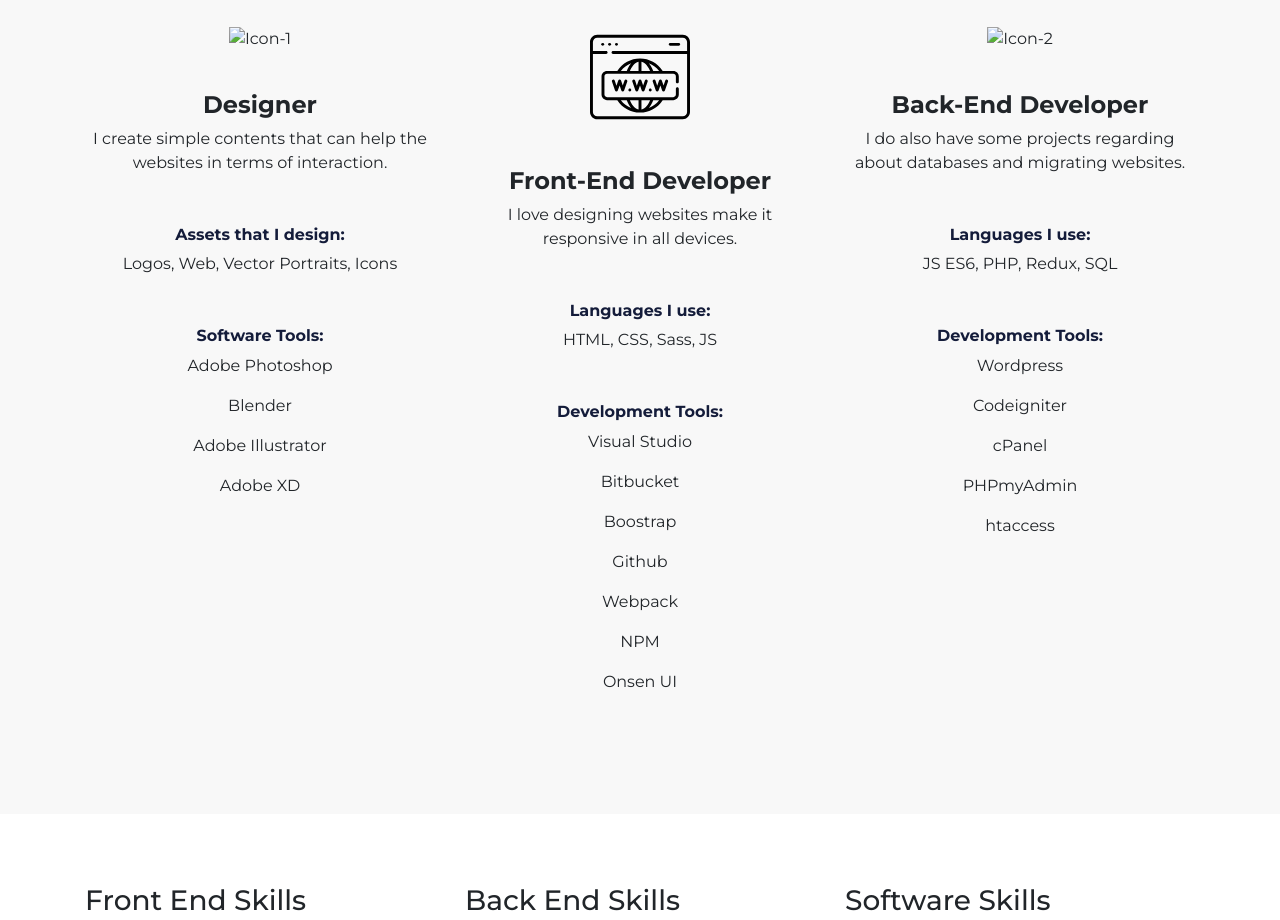
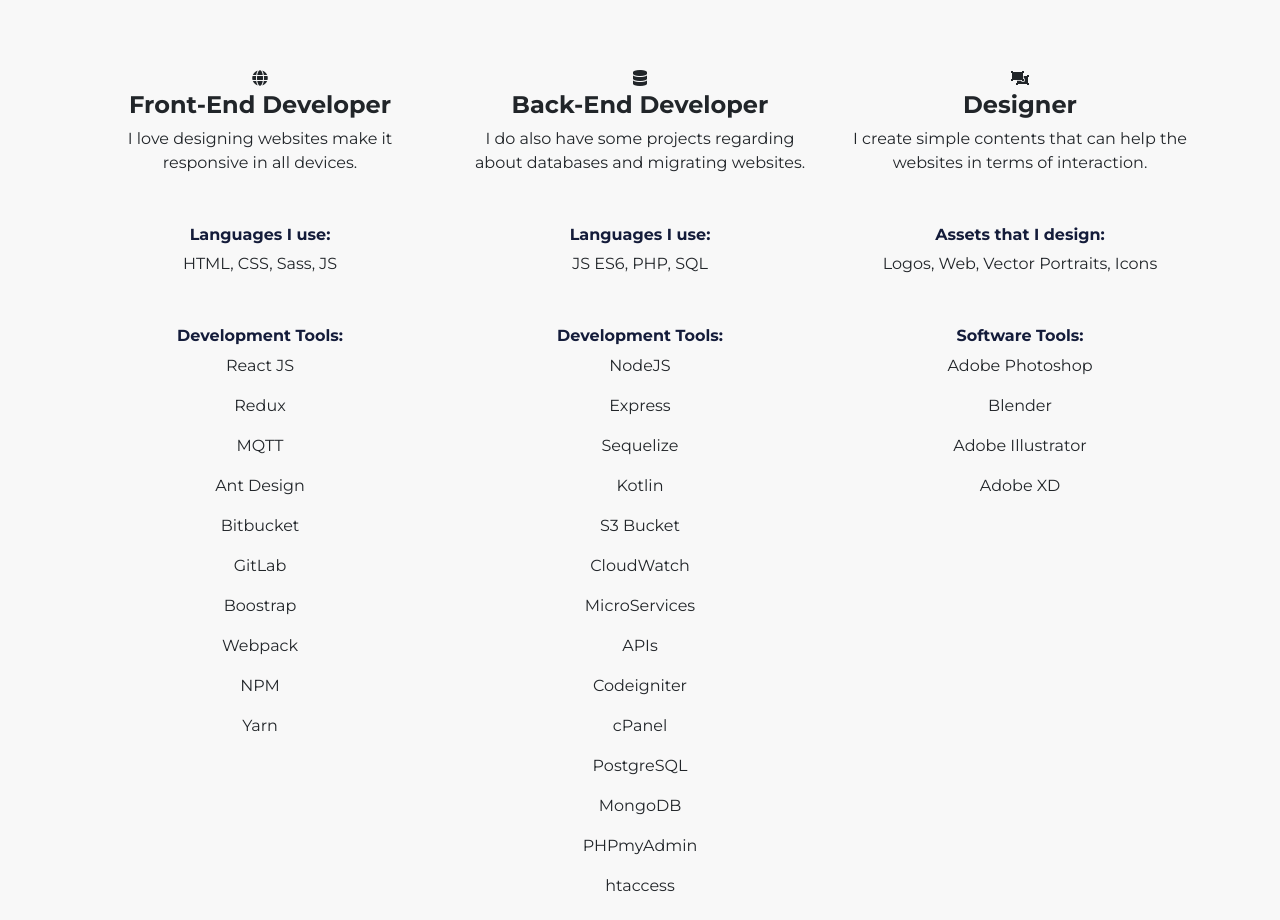
Before and after one commit to pash0107/jshpasia-portfolio, a website built with webpack: page index.html in a window 1280 px wide. Shown: the part 1020-1940 px from the top of the page. Built offline with nearby package versions, Linux system fonts and the light colour scheme; files whose address does not match are found by name.

Commit message:
update index.html

```diff
--- a/index.html
+++ b/index.html
@@ -61,10 +61,13 @@
 		</nav>
 
 		<div class="container fh5co-hero-inner">
-			<h1 class="animated fadeIn wow" data-wow-delay="0.4s">Developer & Graphic Artist</h1>
+			<h1 class="animated fadeIn wow" data-wow-delay="0.4s">Software Developer, Graphic Artist</h1>
 			<p class="animated fadeIn wow" data-wow-delay="0.67s">I design and writes code in simplest way as possible, and I love creating vectors.</p>
 			<div class="my-3 banner__img-container">
 				<img src="img/Josh.png" alt="" class="img-fluid banner__img animated fadeInRight wow" data-wow-delay="1s">
+			</div>
+			<div class="div-status fadeInLeft animated my-3 d-flex justify-content-center" data-wow-delay="0.85s">
+				<i class="fa fa-online fa-circle" aria-hidden="true"></i>Software Developer at Paynamics Technologies Inc.
 			</div>
 			<div class="text-center">
 				<button class="btn btn-md download-btn-first wow fadeInLeft animated" data-wow-delay="0.85s" onclick="$('#fh5co-download').goTo();return false;">Contact Info</button>
@@ -80,7 +83,71 @@
 				<div class="col-sm-4">
 					<div class="advantage__img">
 						<div class="grid-list">
-							<img class="grid-image" src="img/designer.png" alt="Icon-1">
+							<!-- <img class="grid-image" src="img/icon-2.svg" alt="Icon-2"> -->
+							<i class="fa fa-globe" aria-hidden="true"></i>
+							<h1 class="grid-title">Front-End Developer</h1>
+							<p class="grid-p">I love designing websites make it responsive in all devices.</p>
+						</div>
+
+						<div class="grid-list">
+							<h6 class="grid-list__title">Languages I use: </h6>
+							<p class="grid-list__desc">HTML, CSS, Sass, JS</p>
+						</div>
+
+						<div class="grid-list">
+							<h6 class="grid-list__title">Development Tools: </h6>
+							<p class="grid-list__desc">React JS</p>
+							<p class="grid-list__desc">Redux</p>
+							<p class="grid-list__desc">MQTT</p>
+							<p class="grid-list__desc">Ant Design</p>
+							<p class="grid-list__desc">Bitbucket</p>
+							<p class="grid-list__desc">GitLab</p>
+							<p class="grid-list__desc">Boostrap</p>
+							<p class="grid-list__desc">Webpack</p>
+							<p class="grid-list__desc">NPM</p>
+							<p class="grid-list__desc">Yarn</p>
+						</div>
+					</div>
+				</div>
+
+				<div class="col-sm-4">
+					<div class="advantage__img">
+						<div class="grid-list">
+							<i class="fa fa-database" aria-hidden="true"></i>
+							<!-- <img class="grid-image" src="img/icon-3.svg" alt="Icon-2"> -->
+							<h1 class="grid-title">Back-End Developer</h1>
+							<p class="grid-p">I do also have some projects regarding about databases and migrating websites.</p>
+						</div>
+
+						<div class="grid-list">
+							<h6 class="grid-list__title">Languages I use: </h6>
+							<p class="grid-list__desc">JS ES6, PHP, SQL</p>
+						</div>
+
+						<div class="grid-list">
+							<h6 class="grid-list__title">Development Tools: </h6>
+							<p class="grid-list__desc">NodeJS</p>
+							<p class="grid-list__desc">Express</p>
+							<p class="grid-list__desc">Sequelize</p>
+							<p class="grid-list__desc">Kotlin</p>
+							<p class="grid-list__desc">S3 Bucket</p>
+							<p class="grid-list__desc">CloudWatch</p>
+							<p class="grid-list__desc">MicroServices</p>
+							<p class="grid-list__desc">APIs</p>
+							<p class="grid-list__desc">Codeigniter</p>
+							<p class="grid-list__desc">cPanel</p>
+							<p class="grid-list__desc">PostgreSQL</p>
+							<p class="grid-list__desc">MongoDB</p>
+							<p class="grid-list__desc">PHPmyAdmin</p>
+							<p class="grid-list__desc">htaccess</p>
+						</div>
+					</div>
+				</div>
+
+				<div class="col-sm-4">
+					<div class="advantage__img">
+						<div class="grid-list">
+							<i class="fa fa-object-ungroup" aria-hidden="true"></i>
 							<h1 class="grid-title">Designer</h1>
 							<p class="grid-p">I create simple contents that can help the websites in terms of interaction.</p>
 						</div>
@@ -99,61 +166,11 @@
 						</div>
 					</div>
 				</div>
-
-				<div class="col-sm-4">
-					<div class="advantage__img">
-						<div class="grid-list">
-							<img class="grid-image" src="img/icon-2.svg" alt="Icon-2">
-							<h1 class="grid-title">Front-End Developer</h1>
-							<p class="grid-p">I love designing websites make it responsive in all devices.</p>
-						</div>
-
-						<div class="grid-list">
-							<h6 class="grid-list__title">Languages I use: </h6>
-							<p class="grid-list__desc">HTML, CSS, Sass, JS</p>
-						</div>
-
-						<div class="grid-list">
-							<h6 class="grid-list__title">Development Tools: </h6>
-							<p class="grid-list__desc">Visual Studio</p>
-							<p class="grid-list__desc">Bitbucket</p>
-							<p class="grid-list__desc">Boostrap</p>
-							<p class="grid-list__desc">Github</p>
-							<p class="grid-list__desc">Webpack</p>
-							<p class="grid-list__desc">NPM</p>
-							<p class="grid-list__desc">Onsen UI</p>
-						</div>
-					</div>
-				</div>
-
-				<div class="col-sm-4">
-					<div class="advantage__img">
-						<div class="grid-list">
-							<img class="grid-image" src="img/icon-3.svg" alt="Icon-2">
-							<h1 class="grid-title">Back-End Developer</h1>
-							<p class="grid-p">I do also have some projects regarding about databases and migrating websites.</p>
-						</div>
-
-						<div class="grid-list">
-							<h6 class="grid-list__title">Languages I use: </h6>
-							<p class="grid-list__desc">JS ES6, PHP, Redux, SQL</p>
-						</div>
-
-						<div class="grid-list">
-							<h6 class="grid-list__title">Development Tools: </h6>
-							<p class="grid-list__desc">Wordpress</p>
-							<p class="grid-list__desc">Codeigniter</p>
-							<p class="grid-list__desc">cPanel</p>
-							<p class="grid-list__desc">PHPmyAdmin</p>
-							<p class="grid-list__desc">htaccess</p>
-						</div>
-					</div>
-				</div>
 			</div>
 		</div>
 	</div>
 
-	<div class="fh5-co-slider-outer wow fadeIn my-4" data-wow-delay="0.50s">
+	<!-- <div class="fh5-co-slider-outer wow fadeIn my-4" data-wow-delay="0.50s">
 		<div class="container my-7">
 			<div class="row">
 				<div class="col-lg-4 mb-4">
@@ -318,61 +335,67 @@
 				</div>
 			</div>
 		</div>
-	</div>
+	</div> -->
 
 	<div class="fh5co-slider-outer wow fadeIn" data-wow-delay="0.36s">
-		<h1>My Recent Work</h1>
+		<h1>Recent Web based Work</h1>
 		<small>Here's some projects that I worked on. <a href="mailto:joshuapasia0107@gmail.com">Email me</a></small>
 		<div class="container fh5co-slider-inner">
 			<div class="owl-carousel owl-theme">
+				<div class="item">
+					<img src="img/projects/8.PNG" alt="WorkFlow">
+					<div class="text-center">
+						<a class="link" href="#">Fraud Detection System</a>
+					</div>
+				</div>
 				<div class="item">
 					<img src="img/projects/1.PNG" alt="">
 					<div class="text-center">
 						<a class="link" href="https://web.z.com/ph/">Z.COM</a>
 					</div>
 				</div>
-				<div class="item">
+				<!-- <div class="item">
 					<img src="img/projects/2.PNG" alt="">
 					<div class="text-center">
 						<a href="https://brikk.ph/">Brikk PH</a>
 					</div>
-				</div>
+				</div> -->
 				<div class="item">
 					<img src="img/projects/5.PNG" alt="">
 					<div class="text-center">
 						<a class="link" href="https://web.z.com/ph/domain">Z.COM Domain</a>
 					</div>
 				</div>
-				<div class="item">
+				<!-- <div class="item">
 					<img src="img/projects/3.PNG" alt="">
 					<div class="text-center">
 						<a href="https://traveluxx.ph">Traveluxx</a>
 					</div>
-				</div>
+				</div> -->
 				<div class="item">
 					<img src="img/projects/6.PNG" alt="">
 					<div class="text-center">
 						<a class="link" href="https://web.z.com/ph/wordpress">Z.COM Wordpress</a>
 					</div>
 				</div>
-				<div class="item">
+				<!-- <div class="item">
 					<img src="img/projects/4.PNG" alt="">
 					<div class="text-center">
 						<a href="https://fairbright.com/">Fairbright</a>
 					</div>
-				</div>
+				</div> -->
 				<div class="item">
 					<img src="img/projects/6.PNG" alt="">
 					<div class="text-center">
 						<a class="link" href="https://web.z.com/ph/cloud-vps">Z.COM Cloud VPS</a>
 					</div>
 				</div>
-				<div class="item">
+				<!-- <div class="item">
 					<img src="img/projects/padre.png" alt="">
 					<div class="text-center">
 						<a href="#">Padre Pio National Shrine</a>
 					</div>
-				</div>
+				</div> -->
 			</div>
 
 		</div>
@@ -382,6 +405,15 @@
 	<div id="fh5co-features" class="fh5co-features-outer bg-gray">
 		<div class="container">
 			<div class="row fh5co-features-grid-columns">
+				<div class="col-sm-6 in-order-3 sm-6-content wow animated fadeInLeft" data-wow-delay="0.22s">
+					<h1>Fraud Detection System</h1>
+					<p>Its primary purpose is to analyze incoming transaction request on other company services for possible fraudulent transactions. It is developed using <span>ReactJS</span> for front end, <span>NodeJS</span> and <span>Kotlin</span> for backend. It also covers AWS services.</p>
+				</div>
+
+				<div class="col-sm-6 in-order-4 wow animated fadeInRight" style="display: flex; justify-content: center" data-wow-delay="0.22s">
+					<img class="img-float-right" style="font-size: 20px" src="img/fraud.svg" alt="WorkFlow">
+				</div>
+
 				<div class="col-sm-6 in-order-1 wow animated fadeInLeft" data-wow-delay="0.22s">
 					<div class="col-sm-image-container">
 						<img class="img-float-left" src="img/wendys.png" alt="smartphone-1">
@@ -473,6 +505,9 @@
 				<div class="col-lg-3 testimonial-2 wow fadeIn animated" data-wow-delay="0.67s">
 					<img class="" src="img/iTlog.png" alt="Quote 1">
 				</div>
+				<div class="col-lg-3 testimonial-2 wow fadeIn animated" data-wow-delay="0.67s">
+					<img style="width: 100%;" src="img/payn.png" alt="Paynamics">
+				</div>
 			</div>
 
 		</div>
```
